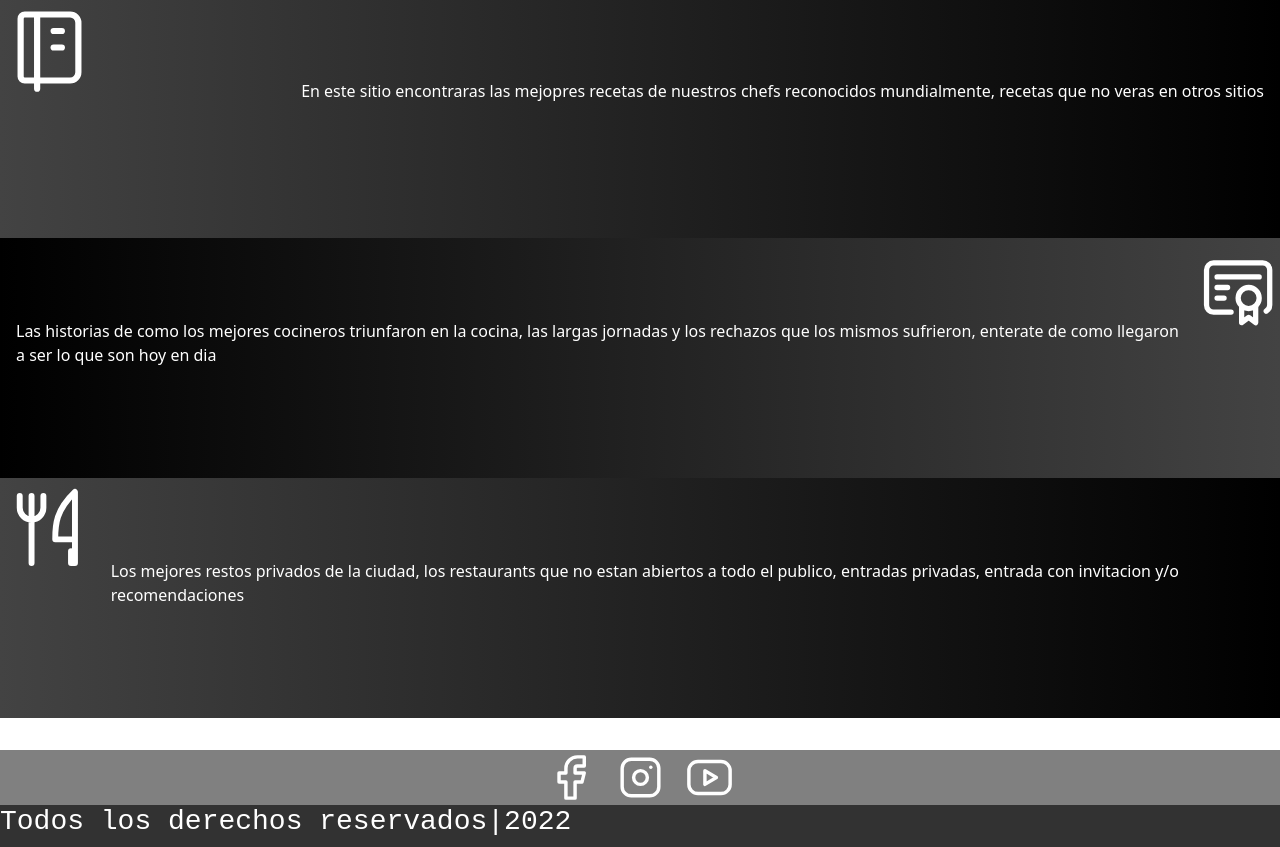
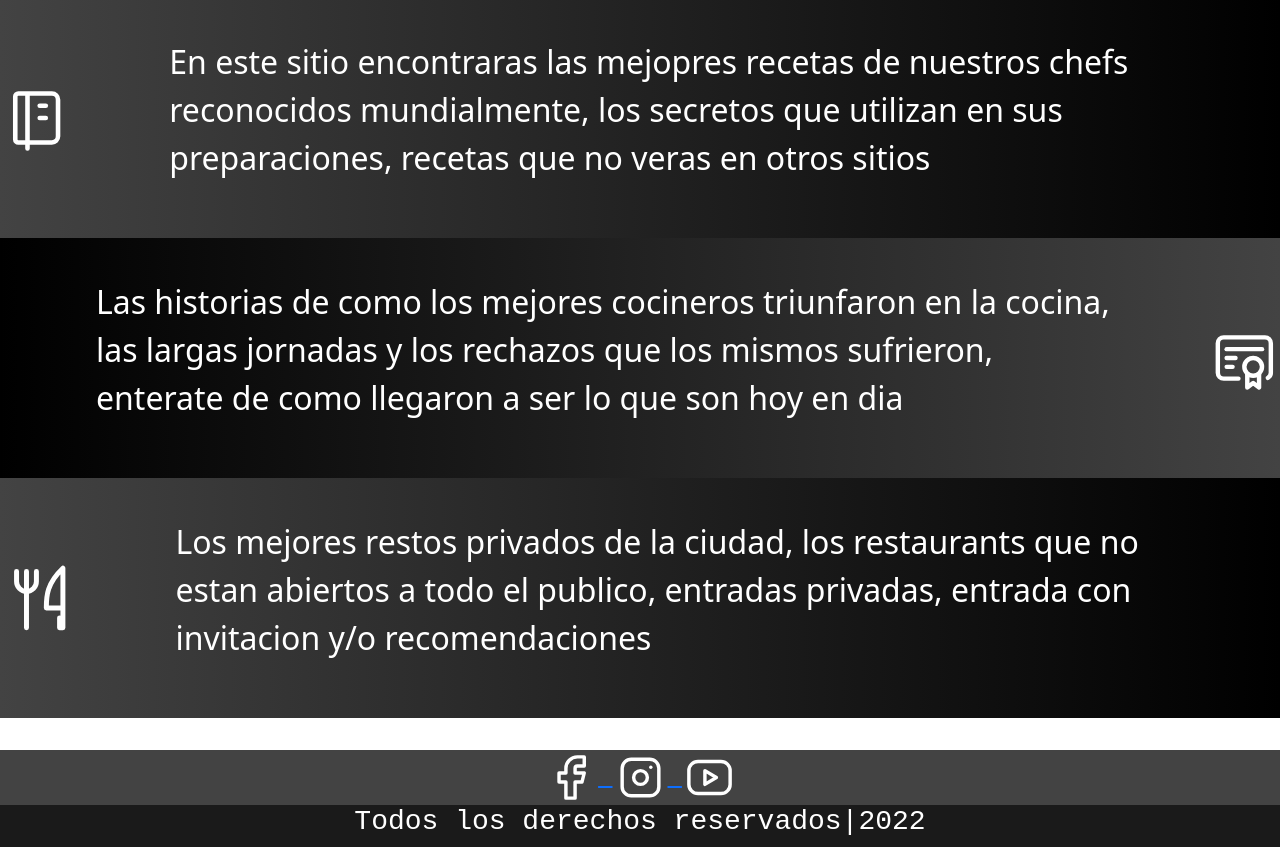
Before and after one commit to juanhsc/Restos, a website: page index.html in a window 1280 px wide. Shown: the part 914-1761 px from the top of the page. Drawn offline with nearby package versions, Linux system fonts and the light colour scheme.

Commit message:
agregando sass

```diff
--- a/index.html
+++ b/index.html
@@ -6,11 +6,18 @@
   <meta http-equiv="X-UA-Compatible" content="IE=edge">
   <meta name="viewport" content="width=device-width, initial-scale=1.0">
   <link rel="stylesheet" href="css/style.css">
+  <script src="https://kit.fontawesome.com/5c1a33d618.js" crossorigin="anonymous"></script>
+  <link rel="stylesheet" href="https://raw.github.com/daneden/animate.css/master/animate.css">
+  <link rel="preconnect" href="https://fonts.googleapis.com">
+<link rel="preconnect" href="https://fonts.gstatic.com" crossorigin>
+<link href="https://fonts.googleapis.com/css2?family=Lobster&family=Montserrat:ital,wght@1,100&display=swap" rel="stylesheet">
 
   <title>MyCocina</title>
 
   <link href="https://cdn.jsdelivr.net/npm/bootstrap@5.1.3/dist/css/bootstrap.min.css" rel="stylesheet"
     integrity="sha384-1BmE4kWBq78iYhFldvKuhfTAU6auU8tT94WrHftjDbrCEXSU1oBoqyl2QvZ6jIW3" crossorigin="anonymous">
+
+
 </head>
 
 <body>
@@ -66,32 +73,43 @@
     </div>
 
     <div class="home__recetas banner">
-  <svg xmlns="http://www.w3.org/2000/svg" class="icon icon-tabler icon-tabler-notebook" width="99" height="99" viewBox="0 0 24 24" stroke-width="1.5" stroke="#ffffff" fill="none" stroke-linecap="round" stroke-linejoin="round">
-    <path stroke="none" d="M0 0h24v24H0z" fill="none"/>
+      <svg xmlns="http://www.w3.org/2000/svg" class="icon icon-tabler icon-tabler-notebook" width="190" height="190"
+        viewBox="0 0 24 24" stroke-width="1.5" stroke="#ffffff" fill="none" stroke-linecap="round"
+        stroke-linejoin="round">
+        <path stroke="none" d="M0 0h24v24H0z" fill="none" />
         <path d="M6 4h11a2 2 0 0 1 2 2v12a2 2 0 0 1 -2 2h-11a1 1 0 0 1 -1 -1v-14a1 1 0 0 1 1 -1m3 0v18" />
         <line x1="13" y1="8" x2="15" y2="8" />
         <line x1="13" y1="12" x2="15" y2="12" />
       </svg>
-  <p class="home__texto">En este sitio encontraras las mejopres recetas de nuestros chefs reconocidos mundialmente, recetas que no veras en otros sitios</p>
+      <p class="home__texto">En este sitio encontraras las mejopres recetas de nuestros chefs reconocidos mundialmente,
+        los secretos que utilizan en sus preparaciones, recetas que no veras en otros sitios</p>
     </div>
     <div class="home__hostorias banner banner2">
-  <p class="home__texto home__texto2">Las historias de como los mejores cocineros triunfaron en la cocina, las largas jornadas y los rechazos que los mismos sufrieron, enterate de como llegaron a ser lo que son hoy en dia</p>
-  <svg xmlns="http://www.w3.org/2000/svg" class="icon icon-tabler icon-tabler-certificate" width="99" height="99" viewBox="0 0 24 24" stroke-width="1.5" stroke="#ffffff" fill="none" stroke-linecap="round" stroke-linejoin="round">
-    <path stroke="none" d="M0 0h24v24H0z" fill="none"/>
+      <p class="home__texto home__texto2">Las historias de como los mejores cocineros triunfaron en la cocina, las
+        largas jornadas y los rechazos que los mismos sufrieron, enterate de como llegaron a ser lo que son hoy en dia
+      </p>
+      <svg xmlns="http://www.w3.org/2000/svg" class="icon icon-tabler icon-tabler-certificate" width="190" height="190"
+        viewBox="0 0 24 24" stroke-width="1.5" stroke="#ffffff" fill="none" stroke-linecap="round"
+        stroke-linejoin="round">
+        <path stroke="none" d="M0 0h24v24H0z" fill="none" />
         <circle cx="15" cy="15" r="3" />
         <path d="M13 17.5v4.5l2 -1.5l2 1.5v-4.5" />
         <path d="M10 19h-5a2 2 0 0 1 -2 -2v-10c0 -1.1 .9 -2 2 -2h14a2 2 0 0 1 2 2v10a2 2 0 0 1 -1 1.73" />
         <line x1="6" y1="9" x2="18" y2="9" />
         <line x1="6" y1="12" x2="9" y2="12" />
         <line x1="6" y1="15" x2="8" y2="15" />
+
       </svg>
     </div>
     <div class="home__recomendaciones banner">
-  <svg xmlns="http://www.w3.org/2000/svg" class="icon icon-tabler icon-tabler-tools-kitchen-2" width="99" height="99" viewBox="0 0 24 24" stroke-width="1.5" stroke="#ffffff" fill="none" stroke-linecap="round" stroke-linejoin="round">
-    <path stroke="none" d="M0 0h24v24H0z" fill="none"/>
+      <svg xmlns="http://www.w3.org/2000/svg" class="icon icon-tabler icon-tabler-tools-kitchen-2" width="190"
+        height="190" viewBox="0 0 24 24" stroke-width="1.5" stroke="#ffffff" fill="none" stroke-linecap="round"
+        stroke-linejoin="round">
+        <path stroke="none" d="M0 0h24v24H0z" fill="none" />
         <path d="M19 3v12h-5c-.023 -3.681 .184 -7.406 5 -12zm0 12v6h-1v-3m-10 -14v17m-3 -17v3a3 3 0 1 0 6 0v-3" />
       </svg>
-  <p class="home__texto">Los mejores restos privados de la ciudad, los restaurants que no estan abiertos a todo el publico, entradas privadas, entrada con invitacion y/o recomendaciones</p>
+      <p class="home__texto">Los mejores restos privados de la ciudad, los restaurants que no estan abiertos a todo el
+        publico, entradas privadas, entrada con invitacion y/o recomendaciones</p>
     </div>
 
 
@@ -104,24 +122,41 @@
 
 
 
-  <footer >
+  <footer>
     <div class="footer__redes">
-      <svg xmlns="http://www.w3.org/2000/svg" class="icon icon-tabler icon-tabler-brand-facebook" width="55" height="55" viewBox="0 0 24 24" stroke-width="1.5" stroke="#ffffff" fill="none" stroke-linecap="round" stroke-linejoin="round">
-        <path stroke="none" d="M0 0h24v24H0z" fill="none"/>
+
+      <a href="http://facebook.com">
+        <svg xmlns="http://www.w3.org/2000/svg" class="icon icon-tabler icon-tabler-brand-facebook " width="55"
+          height="55" viewBox="0 0 24 24" stroke-width="1.5" stroke="#ffffff" fill="none" stroke-linecap="round"
+          stroke-linejoin="round">
+          <path stroke="none" d="M0 0h24v24H0z" fill="none" />
           <path d="M7 10v4h3v7h4v-7h3l1 -4h-4v-2a1 1 0 0 1 1 -1h3v-4h-3a5 5 0 0 0 -5 5v2h-3" />
         </svg>
-      <svg xmlns="http://www.w3.org/2000/svg" class="icon icon-tabler icon-tabler-brand-instagram" width="55" height="55" viewBox="0 0 24 24" stroke-width="1.5" stroke="#ffffff" fill="none" stroke-linecap="round" stroke-linejoin="round">
-        <path stroke="none" d="M0 0h24v24H0z" fill="none"/>
+      </a>
+
+      <a href="http://instagram.com">
+        <svg xmlns="http://www.w3.org/2000/svg" class="icon icon-tabler icon-tabler-brand-instagram" width="55"
+          height="55" viewBox="0 0 24 24" stroke-width="1.5" stroke="#ffffff" fill="none" stroke-linecap="round"
+          stroke-linejoin="round">
+          <path stroke="none" d="M0 0h24v24H0z" fill="none" />
           <rect x="4" y="4" width="16" height="16" rx="4" />
           <circle cx="12" cy="12" r="3" />
           <line x1="16.5" y1="7.5" x2="16.5" y2="7.501" />
         </svg>
-      <svg xmlns="http://www.w3.org/2000/svg" class="icon icon-tabler icon-tabler-brand-youtube" width="55" height="55" viewBox="0 0 24 24" stroke-width="1.5" stroke="#ffffff" fill="none" stroke-linecap="round" stroke-linejoin="round">
-        <path stroke="none" d="M0 0h24v24H0z" fill="none"/>
+      </a>
+
+      <a href="http://youtube.com">
+        <svg xmlns="http://www.w3.org/2000/svg" class="icon icon-tabler icon-tabler-brand-youtube" width="55"
+          height="55" viewBox="0 0 24 24" stroke-width="1.5" stroke="#ffffff" fill="none" stroke-linecap="round"
+          stroke-linejoin="round">
+          <path stroke="none" d="M0 0h24v24H0z" fill="none" />
           <rect x="3" y="5" width="18" height="14" rx="4" />
           <path d="M10 9l5 3l-5 3z" />
         </svg>
+      </a>
     </div>
+
+
     <div class="footer__derechos">
       <h3 class="footer__texto"> Todos los derechos reservados|2022</h3>
 
```
Also changed, not shown: package.json (added, +26 -0 lines), paginas/pequeñashistorias.html (+6 -6 lines), css/style.css, scss/style.scss (added), 2 other files. Lines whose indentation alone changed are shown as unchanged.
